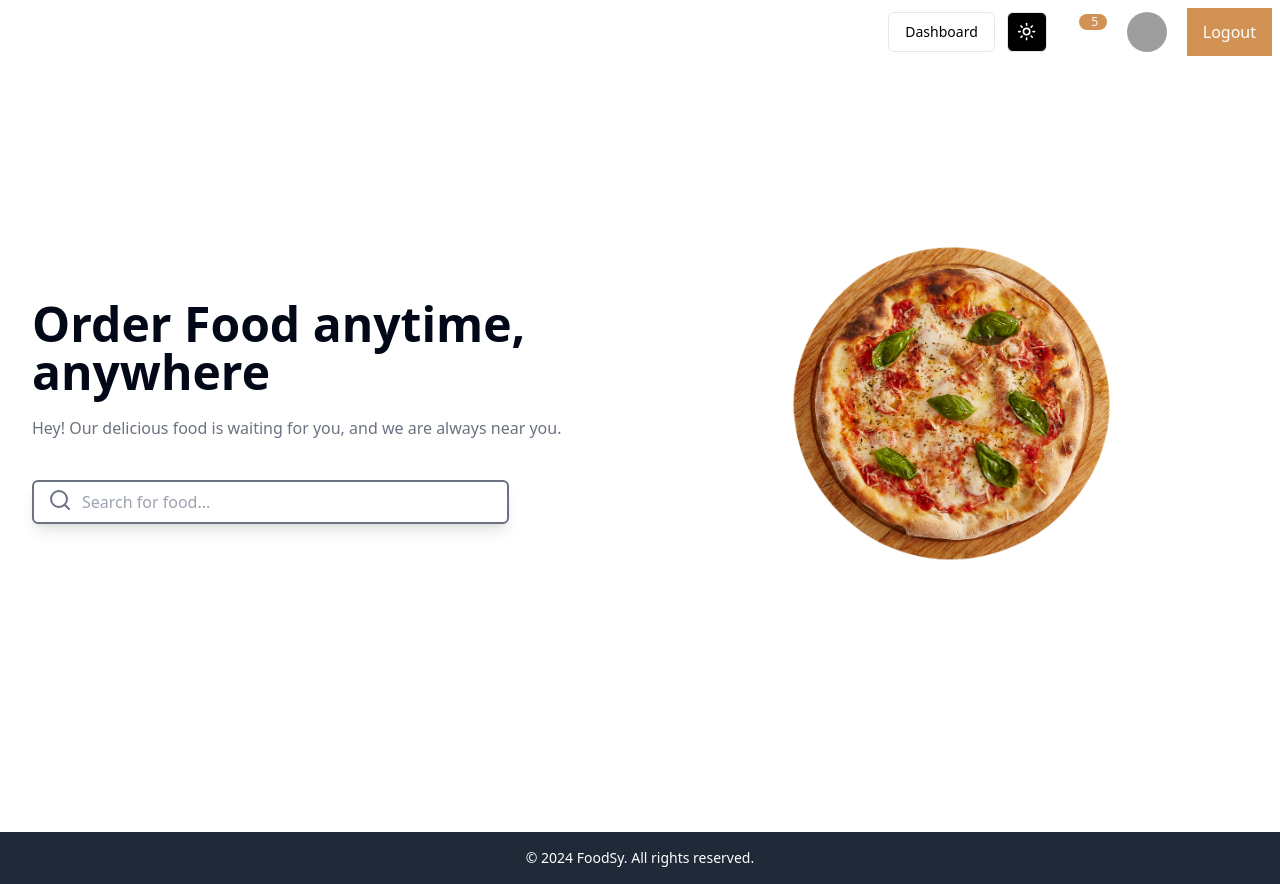
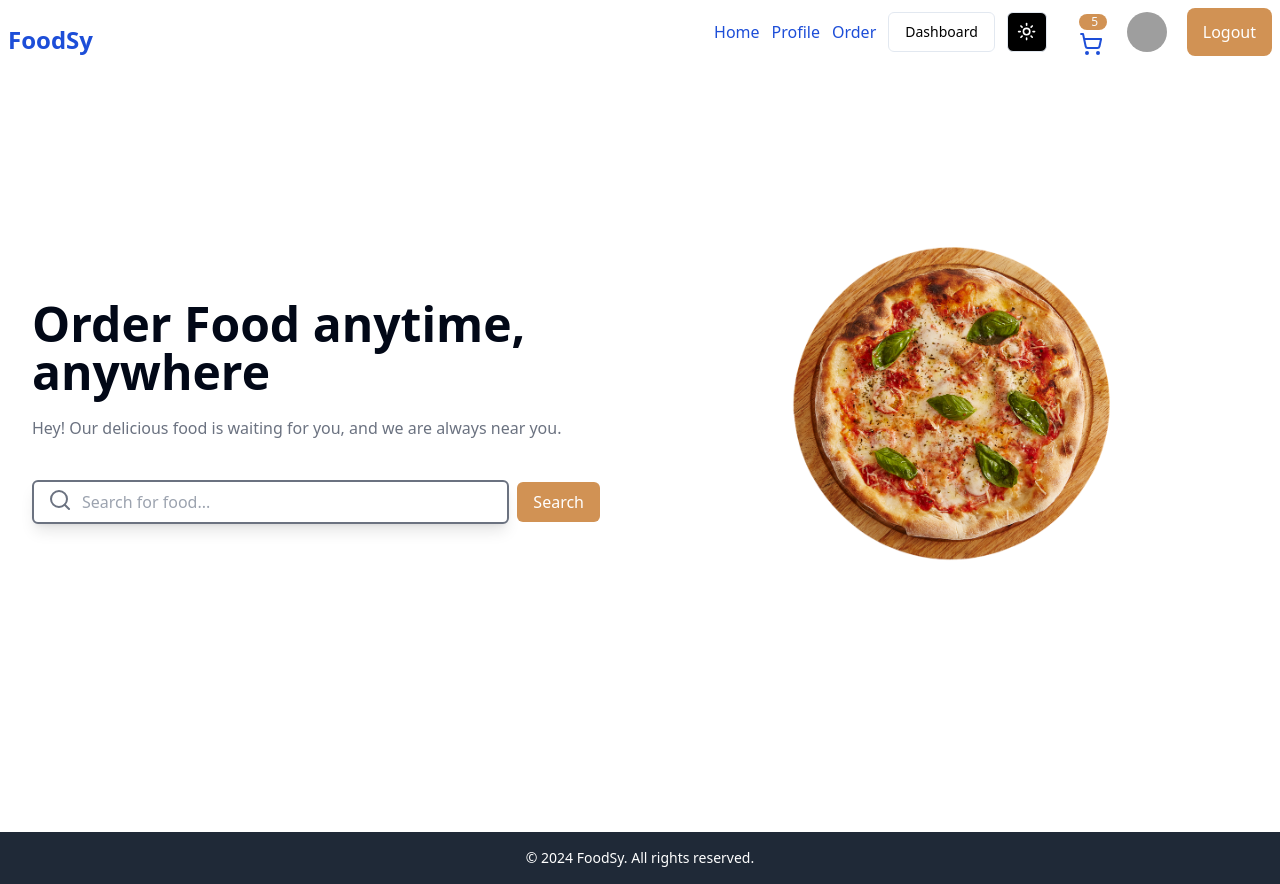
Before and after one commit to Krush-aiden/client, a React (Vite) app: page / in a window 1280 px wide. Built offline with nearby package versions, Linux system fonts and the light colour scheme; grey boxes are pictures that could not be loaded.

Commit message:
updated name as FoodSy_Client

```diff
--- a/src/admin/AddMenu.tsx
+++ b/src/admin/AddMenu.tsx
@@ -23,7 +23,7 @@ function AddMenu() {
         </h1>
 
         <Dialog open={open} onOpenChange={setOpen}>
-          <DialogTrigger className="bg-orange hover:bg-HoverOrange">
+          <DialogTrigger className="bg-orange hover:bg-HoverOrange p-3 rounded-lg">
             + Add Menus
           </DialogTrigger>
           <DialogContent>
--- a/src/projectComponents/HeroSection.tsx
+++ b/src/projectComponents/HeroSection.tsx
@@ -29,7 +29,7 @@ function HeroSection() {
             onChange={(e) => setSearchText(e.target.value)}
             placeholder="Search for food..."
           />
-          <button onClick={() => navigate(`/Search/${searchText}`)} className="bg-orange-500 hover:bg-orange-600 text-white px-4 py-2 rounded-md">Search</button>
+          <button onClick={() => navigate(`/Search/${searchText}`)} className="bg-orange hover:bg-hoverOrange text-white px-4 py-2 rounded-md">Search</button>
         </div>
       </div>
 
--- a/src/projectComponents/NavBar.tsx
+++ b/src/projectComponents/NavBar.tsx
@@ -38,16 +38,16 @@ const Navbar = () => {
           {/* Left side - FoodSy (with absolute positioning) */}
           <NavLink
             to="/"
-            className="font-bold text-2xl mt-4 md:font-extrabold absolute left-2"
+            className="text-blue-700 font-bold text-2xl mt-4 md:font-extrabold absolute left-2"
           >
             FoodSy
           </NavLink>
 
           {/* Right side - Navigation Links */}
           <div className="hidden md:flex items-center gap-3 ml-auto">
-            <NavLink to="/">Home</NavLink>
-            <NavLink to="/Profile">Profile</NavLink>
-            <NavLink to="/Order/status">Order</NavLink>
+            <NavLink to="/" className="text-blue-700">Home</NavLink>
+            <NavLink to="/Profile" className="text-blue-700">Profile</NavLink>
+            <NavLink to="/Order/status" className="text-blue-700">Order</NavLink>
 
             {admin && (
               <Menubar>
@@ -85,14 +85,14 @@ const Navbar = () => {
                 </DropdownMenuContent>
               </DropdownMenu>
             </div>
-            <div className="pl-3">
+            <div className="pl-3 ">
               <NavLink to="/Cart">
-                <div className="pl-2">
+                <div className="pl-2 ">
                   <Button className="pr-3 size-1 relative-inset-y-2 left-4 text-xs rounded-full bg-orange">
                     5
                   </Button>
                 </div>
-                <ShoppingCart className="ml-2 " />
+                <ShoppingCart className="ml-2 text-blue-700" />
               </NavLink>
             </div>
             <div>
@@ -117,7 +117,7 @@ const Navbar = () => {
               ) : (
                 <button
                   type="submit"
-                  className="w-full bg-orange hover:bg-hoverOrange py-3 px-4"
+                  className="w-full bg-orange hover:bg-hoverOrange py-3 px-4 rounded-lg"
                 >
                   Logout
                 </button>
```
